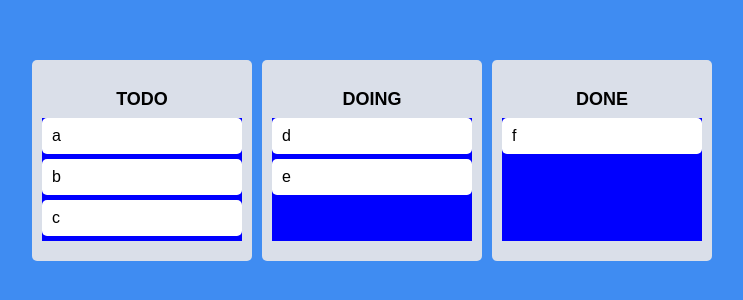
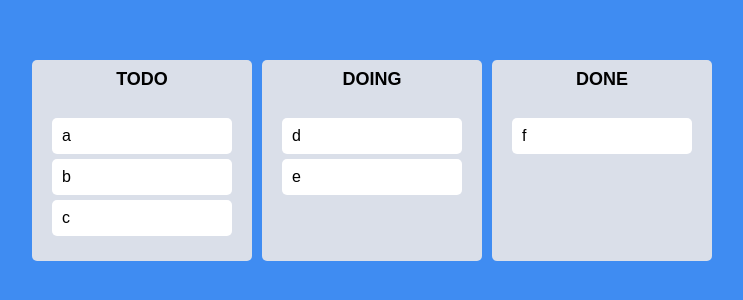
Before and after one commit to myhappyman/cross-board, a React (Create React App) app: page / in a window 1280 px wide. Shown: the part 240-540 px from the top of the page, without its empty margins (268-1011 px from the left). Built offline with nearby package versions, Linux system fonts and the light colour scheme.

Commit message:
css를 꾸며주는 작업과 Draggable에도 마찬가지로 있는 snapshot을 활요하여 css처리를함:

```diff
--- a/src/components/Board.tsx
+++ b/src/components/Board.tsx
@@ -5,7 +5,7 @@
 
 const Wrapper = styled.div`
   background-color: ${props => props.theme.boardColor};
-  padding: 30px 10px 20px 10px;
+  padding-top: 10px;
   border-radius: 5px;
   min-height: 200px;
   display: flex;
@@ -26,10 +26,11 @@
 
 const Area = styled.div<IArea>`
     background-color: ${props => props.isDraggingOver
-                            ? "pink"
-                            : props.draggingFromThisWith ? "red" : "blue"};
+                            ? "#dfe6e9"
+                            : props.draggingFromThisWith ? "#b2bec3" : "transparent"};
     flex-grow: 1;
     transition: background-color .3 ease-in-out;
+    padding: 20px;
 `;
 
 interface IBoardProps {
--- a/src/components/DraggableCard.tsx
+++ b/src/components/DraggableCard.tsx
@@ -2,11 +2,12 @@
 import { Draggable } from "react-beautiful-dnd";
 import styled from "styled-components";
 
-const Card = styled.div`
-  background-color: ${props => props.theme.cardColor};
+const Card = styled.div<{isDragging:boolean}>`
   padding: 10px;
   margin-bottom: 5px;
   border-radius: 5px;
+  background-color: ${props => props.isDragging ? "#74b9ff" : props.theme.cardColor};
+  box-shadow: ${props => props.isDragging ? "0px 2px 10px rgba(0,0,0,0.5)" : "none"}
 `;
 
 interface IDraggableCardProps{
@@ -17,8 +18,9 @@
 function DraggableCard({toDo, idx}:IDraggableCardProps){
     return (
         <Draggable key={toDo} draggableId={toDo} index={idx}>
-            {(magic) => (
+            {(magic, snapshot) => (
                 <Card
+                    isDragging={snapshot.isDragging}
                     ref={magic.innerRef}
                     {...magic.draggableProps}
                     {...magic.dragHandleProps}
```
Also changed, not shown: 1 other file (tests, documents, lock files or other folders).
